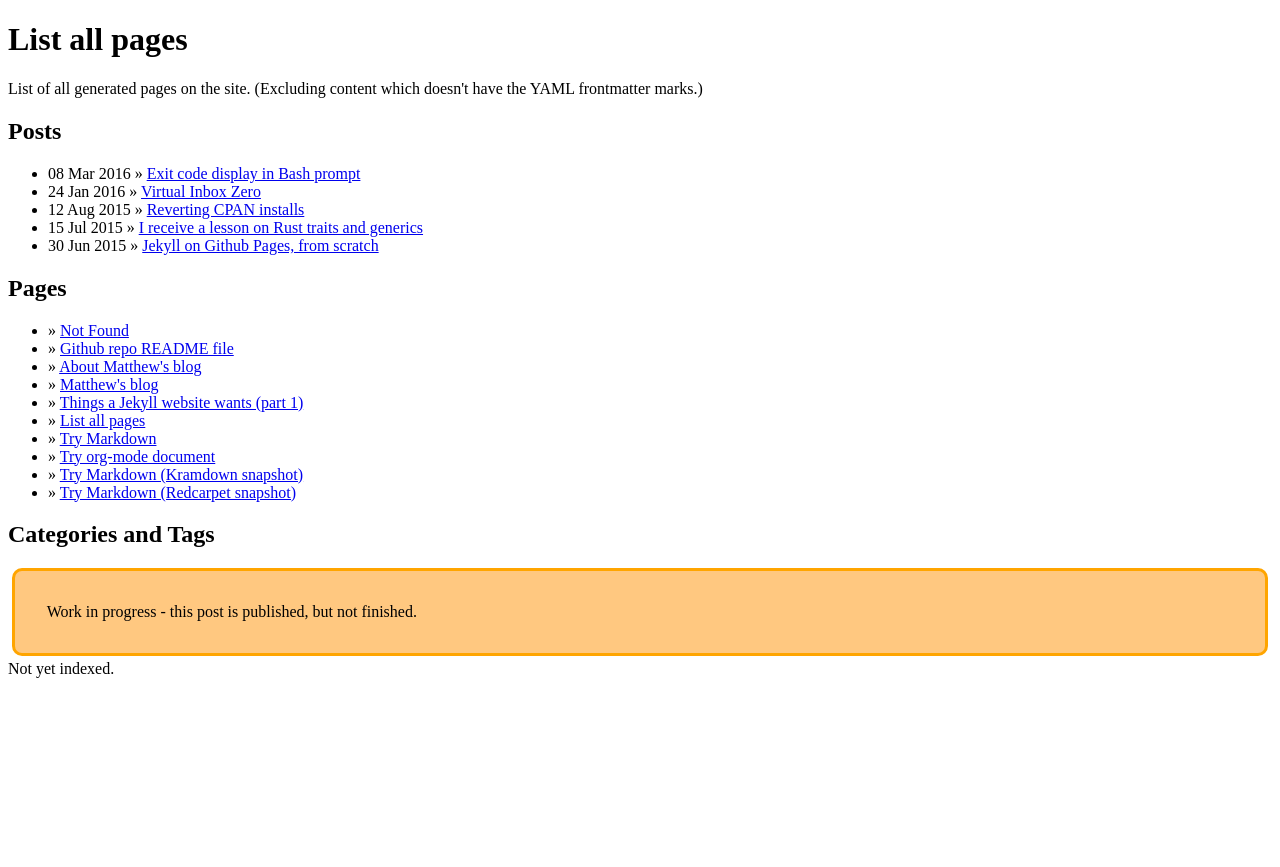
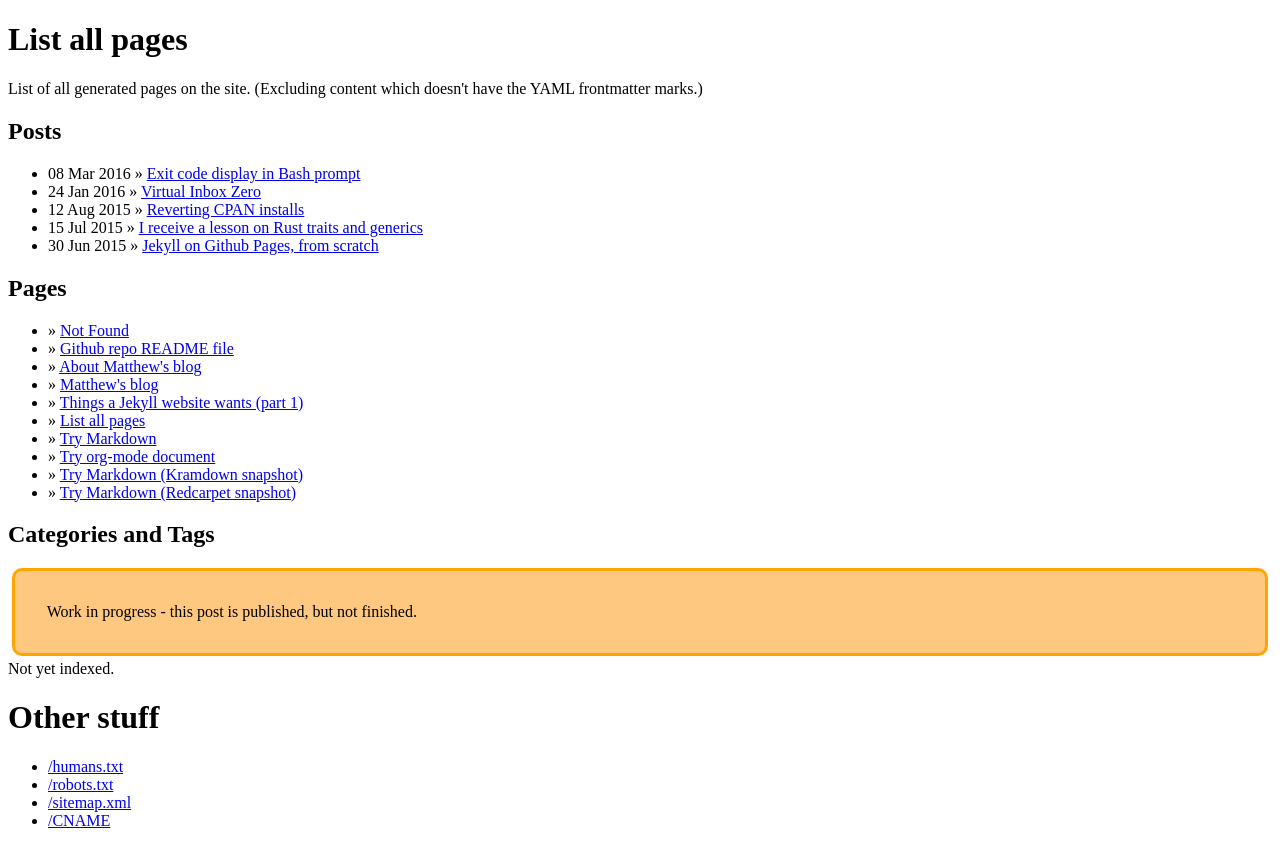
Before and after one commit to mcast/mcast.github.io, a Jekyll site: the page built from sitemap.html, in a window 1280 px wide. Shown: the top 867 px of the page. Built offline with Jekyll 4.4.1, drawn with Linux system fonts in a browser that asks for light colours.

Commit message:
a wakeup futz

```diff
--- a/sitemap.html
+++ b/sitemap.html
@@ -15,4 +15,12 @@ title: List all pages
   <h2> Categories and Tags </h2>
   {% include div-WiP.html %}
   Not yet indexed.
+
+  <h1> Other stuff </h1>
+  <ul>
+    <li> <a href="{{ site.baseurl }}/humans.txt"> /humans.txt </a> </li>
+    <li> <a href="{{ site.baseurl }}/robots.txt"> /robots.txt </a> </li>
+    <li> <a href="{{ site.baseurl }}/sitemap.xml"> /sitemap.xml </a> </li>
+    <li> <a href="{{ site.baseurl }}/CNAME"> /CNAME </a> </li>
+  </ul>
 </div>
```
Also changed, not shown: about.md (+1 -1 lines), _meta/project.org (renamed from project.org), 1 other file.
